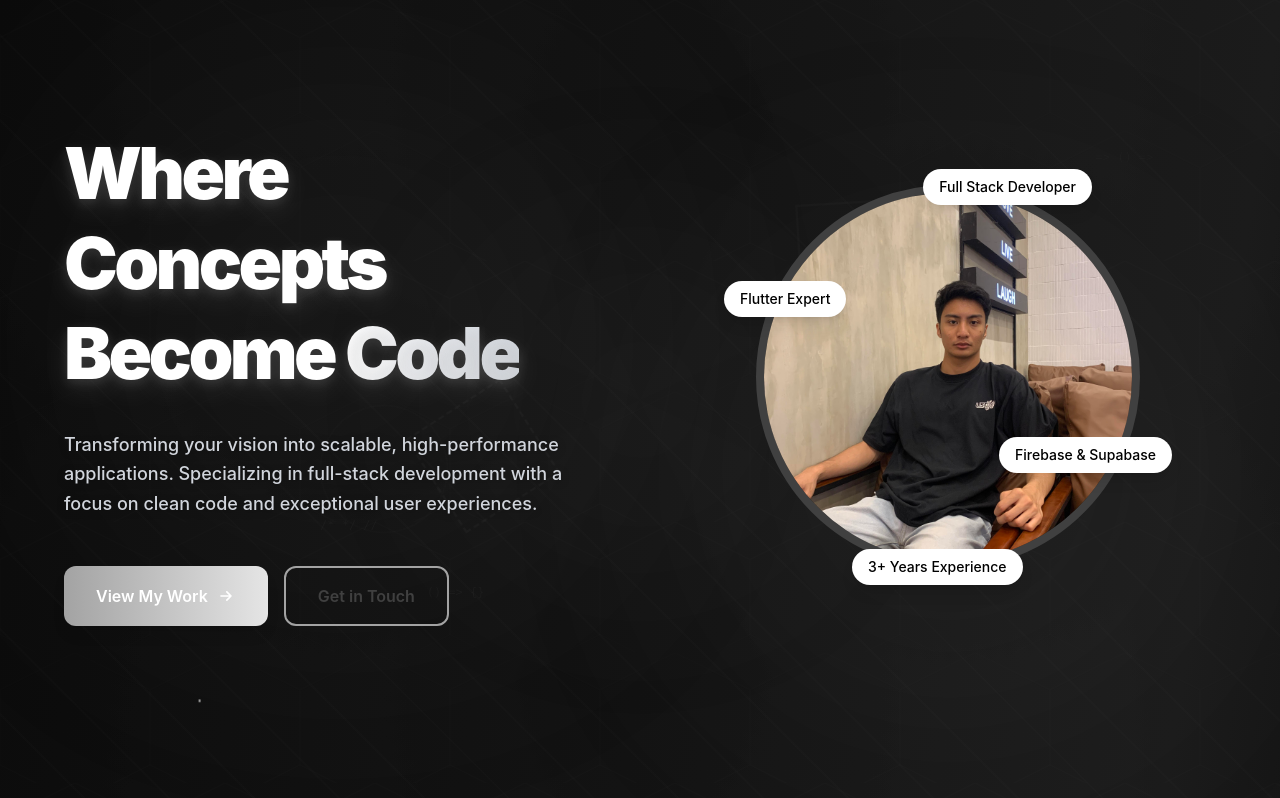
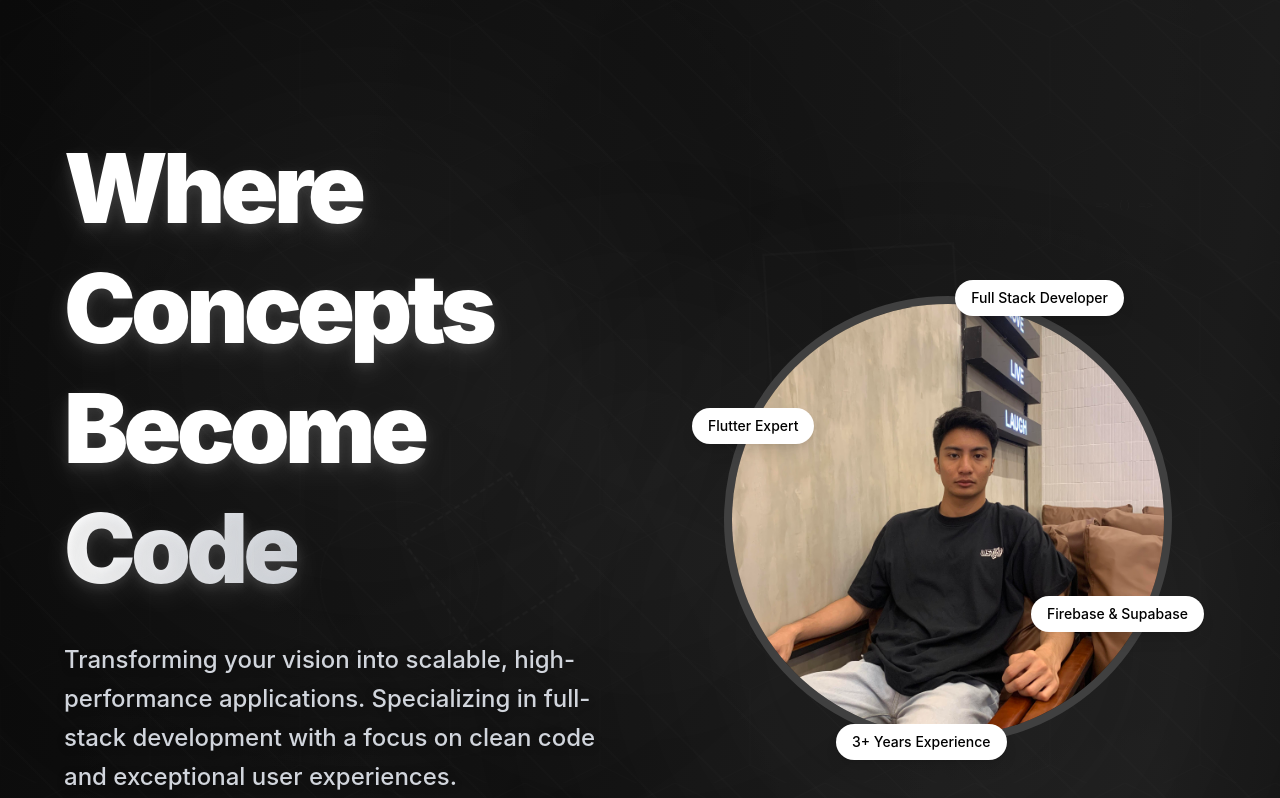
Before and after one commit to robertterquin/personal-portfolio, a React (Vite) app in the folder portfolio_v2/: page / in a window 1280 px wide. Shown: the top 798 px of the page. Built offline with nearby package versions, Linux system fonts and the light colour scheme.

Commit message:
feat: update project descriptions and enhance visual elements on Landing page

```diff
--- a/portfolio_v2/src/pages/Landing/Landing.jsx
+++ b/portfolio_v2/src/pages/Landing/Landing.jsx
@@ -77,18 +77,18 @@ const Landing = () => {
 
       {/* Multiple Layered Gradient Meshes */}
       <div className="absolute inset-0 pointer-events-none z-0">
-        <div className="absolute top-10 left-10 w-[600px] h-[600px] rounded-full blur-[150px] animate-pulse opacity-20"
+        <div className="absolute top-10 left-10 w-[650px] h-[650px] rounded-full blur-[150px] animate-pulse opacity-20"
           style={{
             background: 'radial-gradient(circle, rgba(163, 163, 163, 0.4) 0%, transparent 70%)',
             animationDuration: '15s'
           }}></div>
-        <div className="absolute bottom-20 right-20 w-[500px] h-[500px] rounded-full blur-[140px] animate-pulse opacity-20"
+        <div className="absolute bottom-20 right-20 w-[550px] h-[550px] rounded-full blur-[140px] animate-pulse opacity-20"
           style={{
             background: 'radial-gradient(circle, rgba(163, 163, 163, 0.5) 0%, transparent 70%)',
             animationDuration: '12s',
             animationDelay: '3s'
           }}></div>
-        <div className="absolute top-1/2 left-1/2 transform -translate-x-1/2 -translate-y-1/2 w-[450px] h-[450px] rounded-full blur-[130px] animate-pulse opacity-15"
+        <div className="absolute top-1/2 left-1/2 transform -translate-x-1/2 -translate-y-1/2 w-[500px] h-[500px] rounded-full blur-[130px] animate-pulse opacity-15"
           style={{
             background: 'radial-gradient(circle, rgba(163, 163, 163, 0.6) 0%, transparent 70%)',
             animationDuration: '18s',
@@ -110,10 +110,10 @@ const Landing = () => {
 
       {/* Animated Geometric Accents */}
       <div className="absolute inset-0 pointer-events-none z-0">
-        <div className="absolute top-1/4 right-1/4 w-40 h-40 border-2 border-mono-300/10 rotate-45 animate-spin-slow" style={{animationDuration: '60s'}}></div>
-        <div className="absolute bottom-1/3 left-1/4 w-32 h-32 border border-mono-300/8 rounded-full animate-spin-slow" style={{animationDuration: '50s'}}></div>
-        <div className="absolute top-1/2 left-1/3 w-28 h-28 border-2 border-dashed border-mono-400/10 rotate-12 animate-spin-slow" style={{animationDuration: '55s'}}></div>
-        <div className="absolute bottom-1/4 right-1/3 w-36 h-36 relative animate-spin-slow" style={{animationDuration: '65s'}}>
+        <div className="absolute top-1/4 right-1/4 w-48 h-48 border-2 border-mono-300/10 rotate-45 animate-spin-slow" style={{animationDuration: '60s'}}></div>
+        <div className="absolute bottom-1/3 left-1/4 w-40 h-40 border border-mono-300/8 rounded-full animate-spin-slow" style={{animationDuration: '50s'}}></div>
+        <div className="absolute top-1/2 left-1/3 w-32 h-32 border-2 border-dashed border-mono-400/10 rotate-12 animate-spin-slow" style={{animationDuration: '55s'}}></div>
+        <div className="absolute bottom-1/4 right-1/3 w-44 h-44 relative animate-spin-slow" style={{animationDuration: '65s'}}>
           <div className="absolute inset-4 border-l-2 border-t-2 border-mono-400/12 rounded-tl-2xl rotate-45"></div>
           <div className="absolute inset-4 border-r-2 border-b-2 border-mono-300/12 rounded-br-2xl rotate-45"></div>
         </div>
@@ -141,26 +141,26 @@ const Landing = () => {
 
           {/* Left Side - Text Content */}
           <div className="space-y-8 text-center lg:text-left">
-            <h1 className="text-5xl md:text-6xl lg:text-7xl font-black leading-tight tracking-tighter" style={{
+            <h1 className="text-5xl md:text-7xl lg:text-8xl font-black leading-tight tracking-tighter" style={{
               textShadow: '0 10px 30px rgba(255, 255, 255, 0.1), 0 4px 12px rgba(163, 163, 163, 0.2)'
             }}>
               Where Concepts<br />
               Become <span className="text-transparent bg-clip-text bg-gradient-to-r from-white via-gray-200 to-gray-300">Code</span>
             </h1>
 
-            <p className="text-gray-300 text-lg leading-relaxed font-medium" style={{
+            <p className="text-gray-300 text-xl md:text-2xl leading-relaxed font-medium" style={{
               textShadow: '0 2px 8px rgba(0, 0, 0, 0.3)'
             }}>
               Transforming your vision into scalable, high-performance applications. Specializing in full-stack development with a focus on clean code and exceptional user experiences.
             </p>
-            <div className="flex flex-col sm:flex-row gap-4 pt-4">
-              <a href="#projects" className="group inline-flex items-center justify-center gap-2 px-8 py-4 bg-gradient-to-r from-mono-600 to-mono-800 rounded-xl font-semibold text-white hover:scale-105 transition-transform duration-300 shadow-lg hover:shadow-xl">
+            <div className="flex flex-col sm:flex-row gap-4 pt-6">
+              <a href="#projects" className="group inline-flex items-center justify-center gap-2 px-9 py-4 bg-gradient-to-r from-mono-600 to-mono-800 rounded-xl font-semibold text-white hover:scale-105 transition-transform duration-300 shadow-lg hover:shadow-xl">
                 View My Work
                 <svg className="w-5 h-5 transform group-hover:translate-x-1 transition-transform" fill="none" stroke="currentColor" viewBox="0 0 24 24">
                   <path strokeLinecap="round" strokeLinejoin="round" strokeWidth={2} d="M13 7l5 5m0 0l-5 5m5-5H6" />
                 </svg>
               </a>
-              <a href="#contact" className="inline-flex items-center justify-center gap-2 px-8 py-4 border-2 border-mono-600 rounded-xl font-semibold text-mono-300 hover:bg-mono-900/30 transition-all duration-300">
+              <a href="#contact" className="inline-flex items-center justify-center gap-2 px-9 py-4 border-2 border-mono-600 rounded-xl font-semibold text-mono-300 hover:bg-mono-900/30 transition-all duration-300">
                 Get in Touch
               </a>
             </div>
@@ -170,7 +170,7 @@ const Landing = () => {
           <div className="relative flex justify-center">
             {/* Profile Circle */}
             <div className="relative">
-              <div className="w-64 h-64 md:w-80 md:h-80 lg:w-96 lg:h-96 rounded-full overflow-hidden border-8 border-mono-300 relative">
+              <div className="w-80 h-80 md:w-96 md:h-96 lg:w-[28rem] lg:h-[28rem] rounded-full overflow-hidden border-8 border-mono-300 relative">
                 <img
                   src="/profile.jpg"
                   alt="Robert Terquin Laqui"
--- a/portfolio_v2/src/pages/Projects/Projects.jsx
+++ b/portfolio_v2/src/pages/Projects/Projects.jsx
@@ -59,7 +59,7 @@ const Projects = () => {
       id: 4,
       title: "BizBot",
       tagline: "Automate business workflows effortlessly",
-      description: "An intelligent automation platform designed to streamline business processes, enhance productivity, and reduce manual tasks through intelligent workflow management.",
+      description: "Flutter-based mobile application designed to help customers browse bakery treats, personalize cakes with AI recommendations, request quotations, and track orders from checkout to delivery.",
       type: "Business Tool",
       year: "2025",
       featured: false,
```
